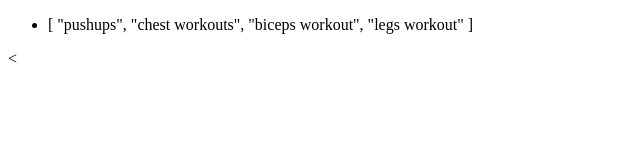
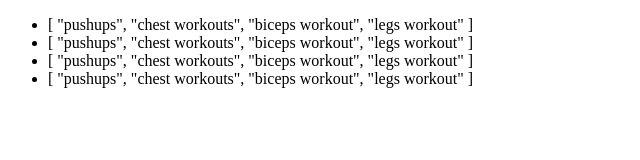
Before and after one commit to Beatyofcoding/1St-Vue.JsProject-CreatingTo-DoListWithVue.JS, a plain HTML site: page index.html in a window 1280 px wide. Shown: the whole page, without its empty margins (0-640 px from the left). Drawn offline with nearby package versions, Linux system fonts and the light colour scheme.

Commit message:
SettingV-ForToDisplayItems"testinItems+Item=Works"

```diff
--- a/index.html
+++ b/index.html
@@ -9,9 +9,9 @@
 <body>
     <div id ="app">
         <ul>
-            <li>{{ items }}</li>
+            <li v-for="item in items">{{ items }}</li>
         </ul>
     </div>
-    <<script src="script.js"></script>
+    <script src="script.js"></script>
 </body>
 </html>
```
